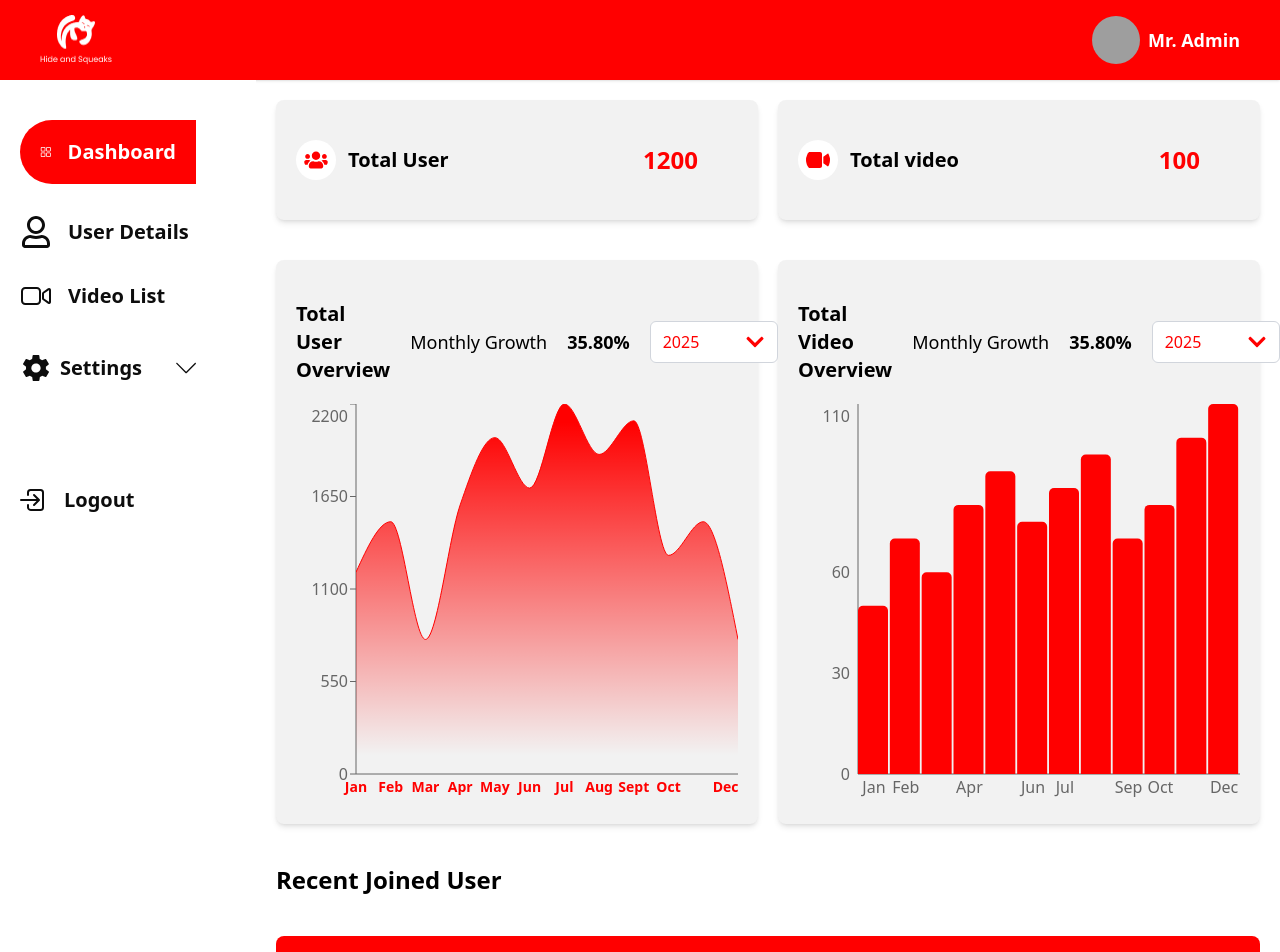
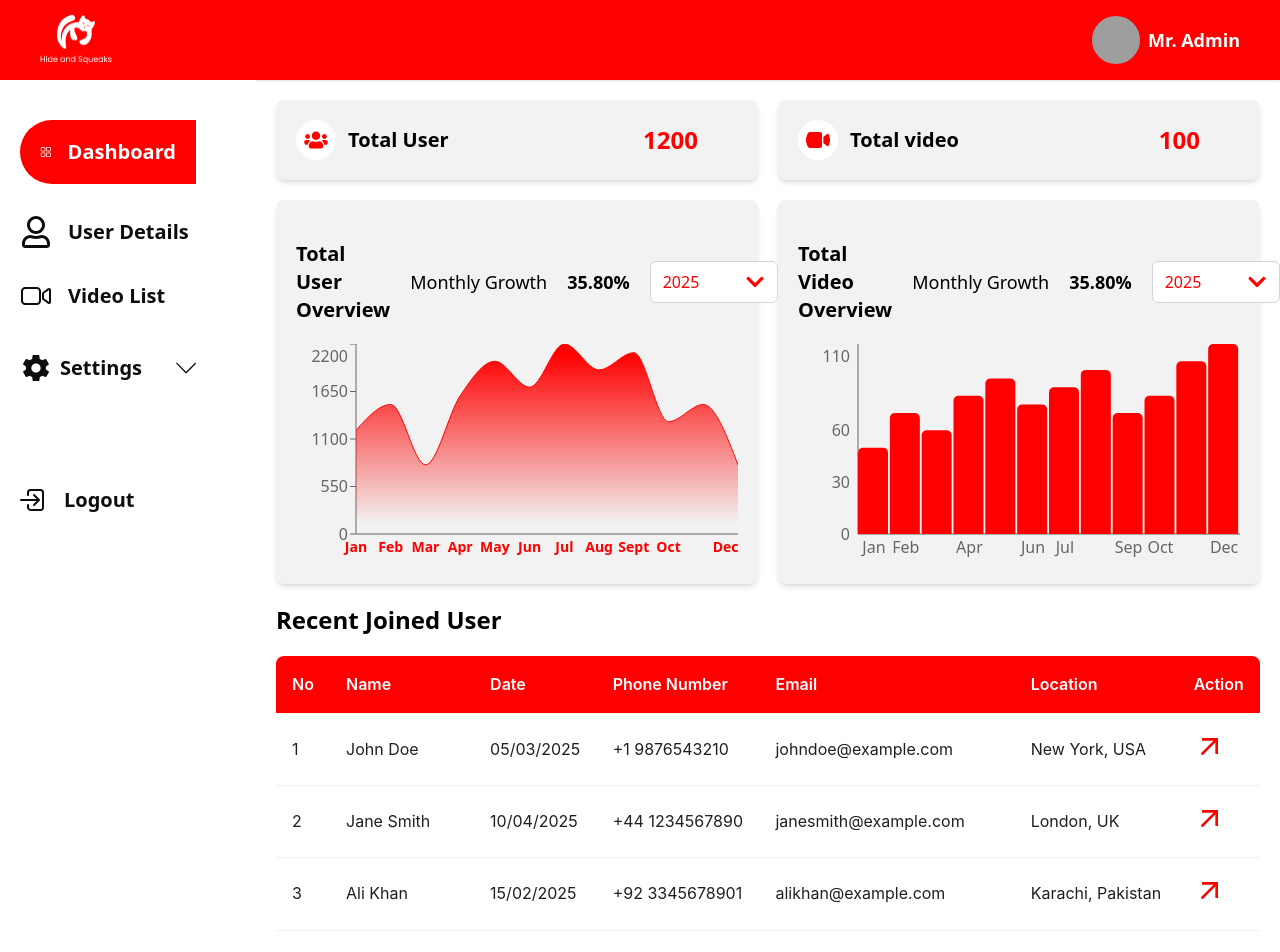
Before and after one commit to TAIJULAMAN/pet-toy-admin-dashboard, a React (Vite) app: page / in a window 1280 px wide. Shown: the top 952 px of the page. Built offline with nearby package versions, Linux system fonts and the light colour scheme; grey boxes are pictures that could not be loaded.

Commit message:
dashboard changed

```diff
--- a/src/components/Dashboard/TotalUser.jsx
+++ b/src/components/Dashboard/TotalUser.jsx
@@ -10,16 +10,16 @@ import {
 } from "recharts";
 
 const TotalUser = () => {
-  const [chartHeight, setChartHeight] = useState(400);
+  const [chartHeight, setChartHeight] = useState(220);
 
   useEffect(() => {
     const handleResize = () => {
-      if (window.innerWidth < 480) {
+      if (window.innerWidth < 220) {
         setChartHeight(250); // Adjust height for mobile
       } else if (window.innerWidth < 768) {
-        setChartHeight(300); // Adjust height for smaller tablets
+        setChartHeight(220); // Adjust height for smaller tablets
       } else {
-        setChartHeight(400); // Default height for larger screens
+        setChartHeight(220); // Default height for larger screens
       }
     };
 
--- a/src/components/Dashboard/TotalView.jsx
+++ b/src/components/Dashboard/TotalView.jsx
@@ -40,16 +40,16 @@ const CustomTooltip = ({ active, payload }) => {
 };
 
 const TotalView = () => {
-   const [chartHeight, setChartHeight] = useState(400);
+  const [chartHeight, setChartHeight] = useState(220);
 
   useEffect(() => {
     const handleResize = () => {
-        if (window.innerWidth < 480) {
+      if (window.innerWidth < 220) {
         setChartHeight(250); // Adjust height for mobile
       } else if (window.innerWidth < 768) {
-          setChartHeight(300); // Adjust height for smaller tablets
+        setChartHeight(220); // Adjust height for smaller tablets
       } else {
-          setChartHeight(400); // Default height for larger screens
+        setChartHeight(220); // Default height for larger screens
       }
     };
 
--- a/src/pages/dashboard/DashboardPage.jsx
+++ b/src/pages/dashboard/DashboardPage.jsx
@@ -25,7 +25,7 @@ function DashboardPage() {
     <div className="flex flex-col">
       <div className="grid grid-cols-1 md:grid-cols-2 mmd:grid-cols-2 lg:grid-cols-2 gap-5">
         {/* Total User */}
-        <div className="flex justify-between items-center p-5 bg-[#F2F2F2]  gap-5 h-30 rounded-lg shadow-md">
+        <div className="flex justify-between items-center p-5 bg-[#F2F2F2]  gap-5 h-[80px] rounded-lg shadow-md">
           <div className="flex gap-3 items-center">
             <p className="rounded-full flex justify-center items-center">
               <FaUsers
@@ -38,7 +38,7 @@ function DashboardPage() {
           <p className="text-[#FF0000] text-2xl font-bold mr-10">1200</p>
         </div>
         {/*  Total video */}
-        <div className="flex justify-between items-center p-5 bg-[#F2F2F2] rounded-lg shadow-md gap-5 h-30">
+        <div className="flex justify-between items-center p-5 bg-[#F2F2F2] rounded-lg shadow-md gap-5 h-[80px]">
           <div className="flex gap-3 items-center">
             <p className="rounded-full flex justify-center items-center">
               <FaVideo
@@ -51,7 +51,7 @@ function DashboardPage() {
           <p className="text-[#FF0000] text-2xl font-bold mr-10">100</p>
         </div>
       </div>
-      <div className="grid grid-cols-1 md:grid-cols-1 lg:grid-cols-2 gap-5 mt-10">
+      <div className="grid grid-cols-1 md:grid-cols-1 lg:grid-cols-2 gap-5 mt-5">
         <div className="w-full p-5 bg-[#F2F2F2] rounded-lg shadow-md">
           <div className="flex flex-col md:flex-row md:justify-between lg:justify-between items-center gap-5 my-5">
             <div>
@@ -135,8 +135,8 @@ function DashboardPage() {
           <TotalView />
         </div>
       </div>
-      <div className="mt-10">
-        <h1 className="text-2xl font-bold mb-10">Recent Joined User</h1>
+      <div className="mt-5">
+        <h1 className="text-2xl font-bold mb-5">Recent Joined User</h1>
         <RecentUsers />
       </div>
     </div>
```
Lines whose indentation alone changed are shown as unchanged.
